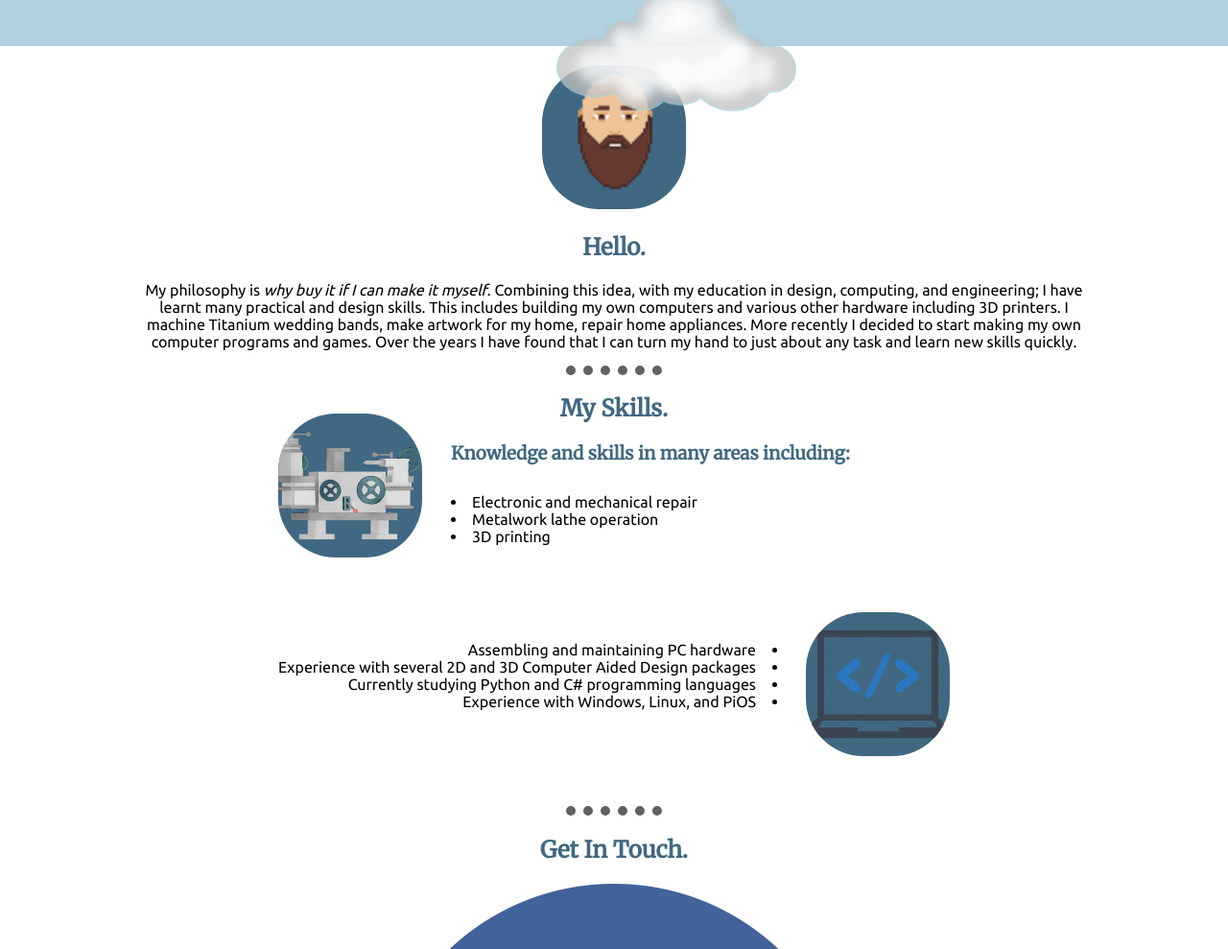
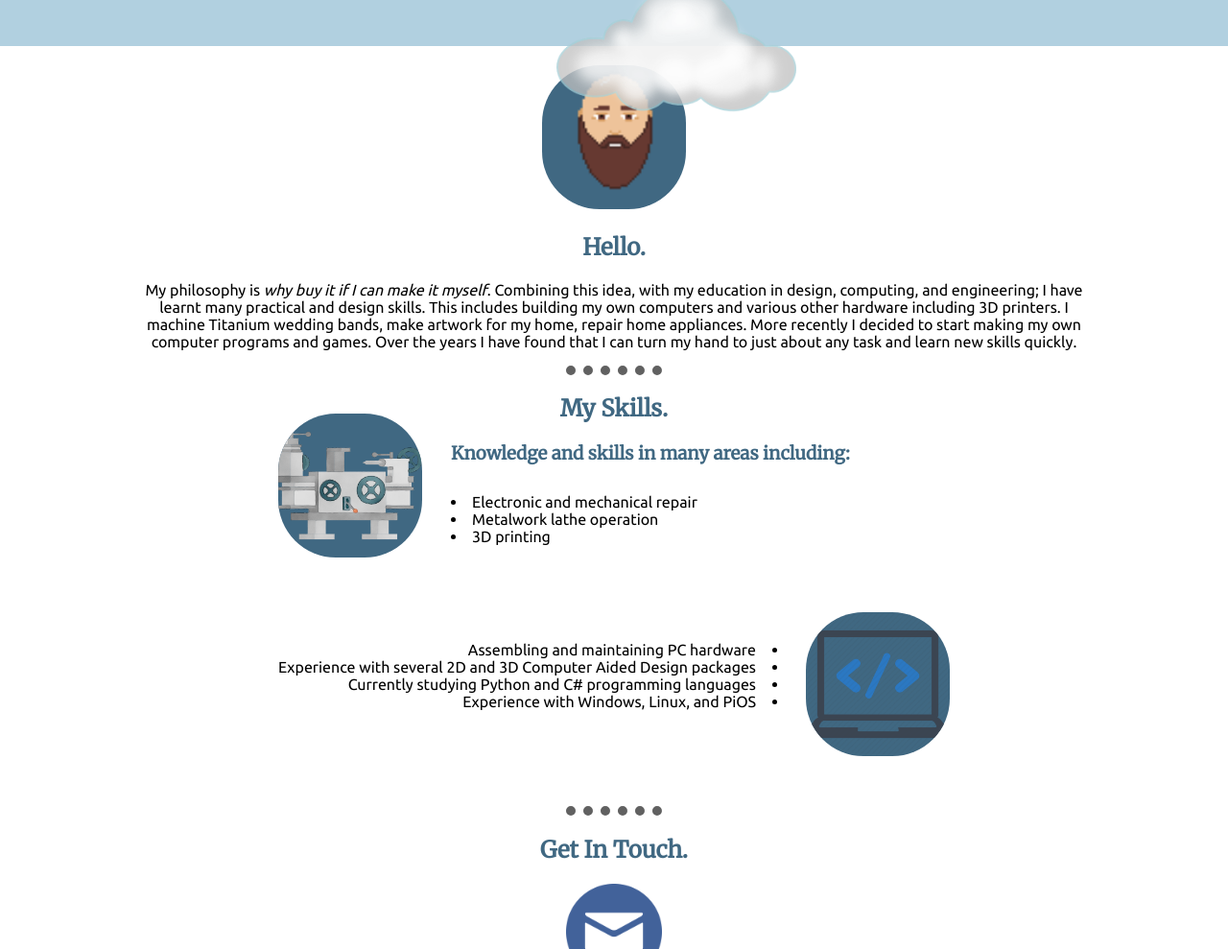
Before and after one commit to baldymcbeardface/CV, a plain HTML site: page index.html in a window 1280 px wide. Shown: the part 311-1300 px from the top of the page at 96% size. Drawn offline with Linux system fonts and the light colour scheme.

Commit message:
Update style.css

```diff
--- a/CSS/style.css
+++ b/CSS/style.css
@@ -179,3 +179,7 @@ hr {
   border-radius: 20%;
 
 }
+
+.contact{
+  width: 100px;
+}
```
